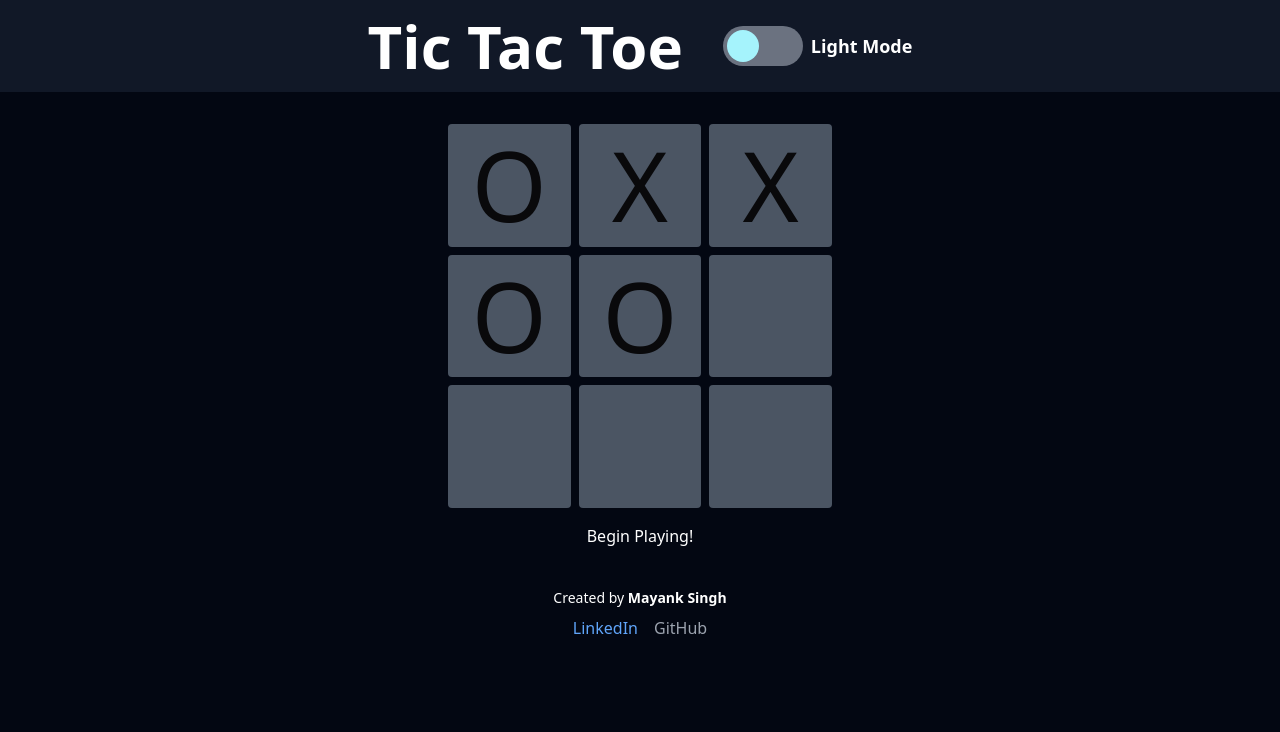
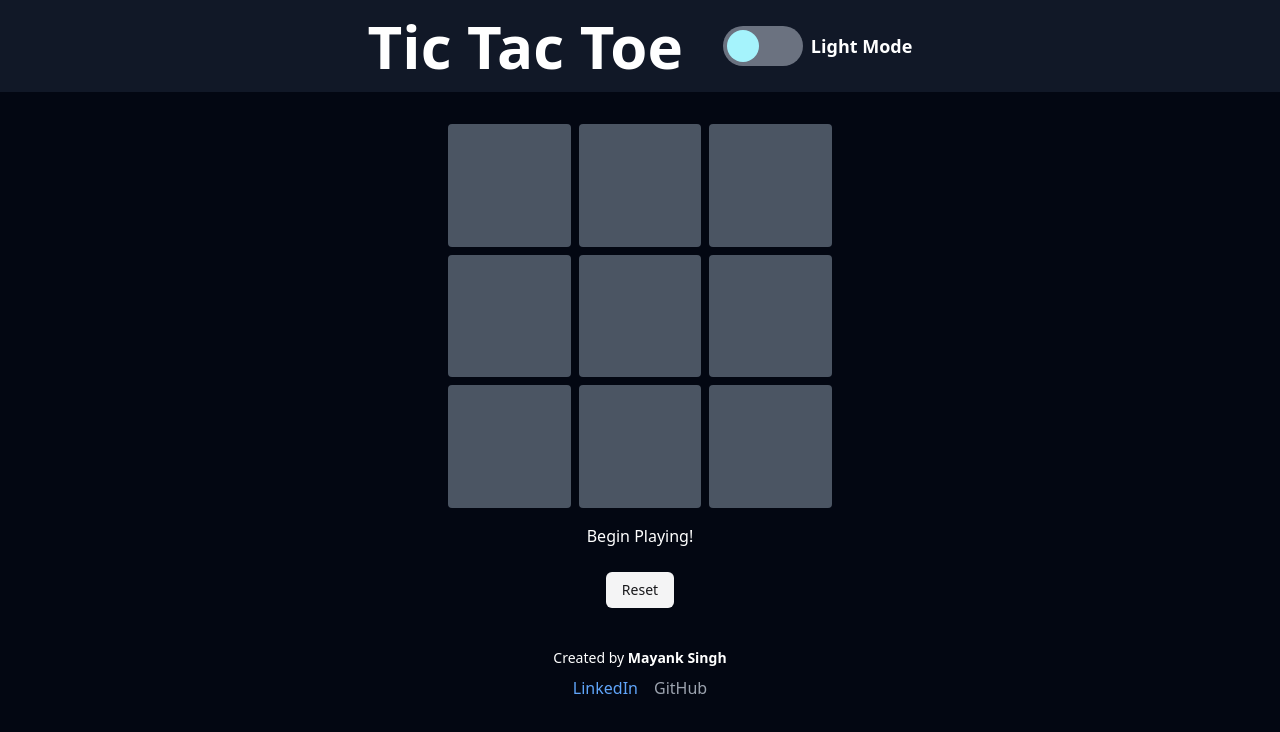
Before and after one commit to ThakurMayank7/Tic-Tac-Toe-Next, a Next.js app: page / in a window 1280 px wide. Shown: the top 732 px of the page. Built offline with nearby package versions, Linux system fonts and the light colour scheme.

Commit message:
completed

```diff
--- a/app/page.tsx
+++ b/app/page.tsx
@@ -1,29 +1,27 @@
-'use client';
+"use client";
 
 import Footer from "@/components/Footer";
 import Header from "@/components/Header";
 import PlayGround from "@/components/PlayGround";
 import { useState } from "react";
 
+export default function Home() {
+  const [darkMode, changeDarkMode] = useState(true);
 
-export default function Home() {
-
-  const [darkMode,changeDarkMode]=useState(true);
-
-  const handleChange=()=>{
+  const handleChange = () => {
     changeDarkMode(!darkMode);
-  }
+  };
 
   return (
-    <div className={`${darkMode?"bg-gray-950":""} h-screen`}>
-      <Header darkMode={darkMode} changeDark={handleChange}/>
+    <div className={`${darkMode ? "bg-gray-950" : ""} h-screen`}>
+      <Header darkMode={darkMode} changeDark={handleChange} />
 
-        <div className={`${darkMode?"bg-gray-950":""}`}>
-    <br />
-        </div>
+      <div className={`${darkMode ? "bg-gray-950" : ""}`}>
+        <br />
+      </div>
 
-        <PlayGround darkM={darkMode}/>
-        <Footer darkmode={darkMode}/>
+      <PlayGround darkM={darkMode} />
+      <Footer darkmode={darkMode} />
     </div>
   );
 }
--- a/components/Grid.tsx
+++ b/components/Grid.tsx
@@ -1,34 +1,83 @@
-'use client';
+"use client";
 
-import GridBlock from './ui/GridBlock'
+import GridBlock from "./ui/GridBlock";
 
 type GridProps = {
-    darkmode: boolean;
-    grid:string[];
-    clickBlock:(block:number)=>void;
+  darkmode: boolean;
+  grid: string[];
+  clickBlock: (block: number) => void;
+};
+
+function Grid({ darkmode, grid, clickBlock }: GridProps) {
+  const clickedBlock = (gridId: number) => {
+    clickBlock(gridId);
   };
 
-function Grid({darkmode,grid,clickBlock}:GridProps) {
-
-    const clickedBlock=(gridId:number)=>{
-        clickBlock(gridId);
-    }
-
   return (
-    <div id="Banner" className={`flex justify-center items-center p-2 ${darkmode?"bg-gray-950":""}`}>
-            <div id="board" className="grid grid-cols-3 aspect-square h-96 gap-2">
-                <GridBlock gridId={1} darkM={darkmode} text={grid[0]} click={clickedBlock}/>
-                <GridBlock gridId={2} darkM={darkmode} text={grid[1]} click={clickedBlock}/>
-                <GridBlock gridId={3} darkM={darkmode} text={grid[2]} click={clickedBlock}/>
-                <GridBlock gridId={4} darkM={darkmode} text={grid[3]} click={clickedBlock}/>
-                <GridBlock gridId={5} darkM={darkmode} text={grid[4]} click={clickedBlock}/>
-                <GridBlock gridId={6} darkM={darkmode} text={grid[5]} click={clickedBlock}/>
-                <GridBlock gridId={7} darkM={darkmode} text={grid[6]} click={clickedBlock}/>
-                <GridBlock gridId={8} darkM={darkmode} text={grid[7]} click={clickedBlock}/>
-                <GridBlock gridId={9} darkM={darkmode} text={grid[8]} click={clickedBlock}/>
-            </div>
-        </div>
-  )
+    <div
+      id="Banner"
+      className={`flex justify-center items-center p-2 ${
+        darkmode ? "bg-gray-950" : ""
+      }`}
+    >
+      <div id="board" className="grid grid-cols-3 aspect-square h-96 gap-2">
+        <GridBlock
+          gridId={1}
+          darkM={darkmode}
+          text={grid[0]}
+          click={clickedBlock}
+        />
+        <GridBlock
+          gridId={2}
+          darkM={darkmode}
+          text={grid[1]}
+          click={clickedBlock}
+        />
+        <GridBlock
+          gridId={3}
+          darkM={darkmode}
+          text={grid[2]}
+          click={clickedBlock}
+        />
+        <GridBlock
+          gridId={4}
+          darkM={darkmode}
+          text={grid[3]}
+          click={clickedBlock}
+        />
+        <GridBlock
+          gridId={5}
+          darkM={darkmode}
+          text={grid[4]}
+          click={clickedBlock}
+        />
+        <GridBlock
+          gridId={6}
+          darkM={darkmode}
+          text={grid[5]}
+          click={clickedBlock}
+        />
+        <GridBlock
+          gridId={7}
+          darkM={darkmode}
+          text={grid[6]}
+          click={clickedBlock}
+        />
+        <GridBlock
+          gridId={8}
+          darkM={darkmode}
+          text={grid[7]}
+          click={clickedBlock}
+        />
+        <GridBlock
+          gridId={9}
+          darkM={darkmode}
+          text={grid[8]}
+          click={clickedBlock}
+        />
+      </div>
+    </div>
+  );
 }
 
-export default Grid
+export default Grid;
--- a/components/PlayGround.tsx
+++ b/components/PlayGround.tsx
@@ -1,52 +1,90 @@
-'use client';
+"use client";
 
-import Grid from './Grid'
-import React, { useState } from 'react'
+import checkWin from "@/lib/checkWin";
+import Grid from "./Grid";
+import React, { useState } from "react";
+import { Button } from "@/components/ui/button";
 
 type PlayGroundProps = {
   darkM: boolean;
 };
 
-function PlayGround({darkM}:PlayGroundProps) {
+function PlayGround({ darkM }: PlayGroundProps) {
+  const [gameState, setGameState] = useState(true);
 
-    const [status,setStatus] =useState("Begin Playing!");
+  const [status, setStatus] = useState("Begin Playing!");
 
+  //true->X false->O
+  const [turn, setTurn] = useState(true);
 
-    const [grid,setGrid]=useState<string[]>(["O","X","X","O","O","","","",""]);
+  const [grid, setGrid] = useState<string[]>([
+    "",
+    "",
+    "",
+    "",
+    "",
+    "",
+    "",
+    "",
+    "",
+  ]);
 
-    const [clicked,updateClicked]=useState();
+  const [clicked, updateClicked] = useState();
 
-    const clicking=(block:number)=>{
+  const reset = () => {
+    setStatus("Begin Playing!");
+    setTurn(turn);
+    setGrid(["", "", "", "", "", "", "", "", ""]);
+    setGameState(true);
+  };
 
+  const clicking = (block: number) => {
     //  block contains the block that was clicked (block-1)
 
     // check if place is empty
-        if(grid[block-1]=="")
-        {
-            console.log("empty");
-            //check if chance is valid
 
+    if (grid[block - 1] == "" && gameState) {
+      //perform chance
 
+      let a = grid;
 
+      if (turn) {
+        a[block - 1] = "X";
+      } else {
+        a[block - 1] = "O";
       }
 
+      setGrid(a);
 
-        //perform chance
+      setStatus(!turn ? "It's X's Turn" : "It's O's Turn");
+      setTurn(!turn);
 
       //check win
+      if (checkWin(grid)) {
+        setGameState(false);
 
-
+        setStatus(turn ? "X has Won!" : "O has Won!");
       }
+    }
+  };
 
   return (
     <>
-    <Grid darkmode={darkM} grid={grid} clickBlock={clicking}/>
-    <div className={`${darkM?"bg-gray-950 text-white":""} text-center pb-10 pt-2`}>
-
+      <Grid darkmode={darkM} grid={grid} clickBlock={clicking} />
+      <div
+        className={`${
+          darkM ? "bg-gray-950 text-white" : ""
+        } text-center pb-10 pt-2`}
+      >
         <span>{status}</span>
+        <br />
+        <br />
+        <Button variant={`${darkM ? "secondary" : "default"}`} onClick={reset}>
+          Reset
+        </Button>
       </div>
     </>
-  )
+  );
 }
 
-export default PlayGround
+export default PlayGround;
--- a/components/ui/GridBlock.tsx
+++ b/components/ui/GridBlock.tsx
@@ -1,21 +1,29 @@
-'use client';
+"use client";
 
-import React from 'react'
+import React from "react";
 
 type GridBlockProps = {
-    darkM: boolean;
-    gridId: number;
-    click:(id:number)=>void;
-    text:string;
+  darkM: boolean;
+  gridId: number;
+  click: (id: number) => void;
+  text: string;
+};
+
+function GridBlock({ darkM, gridId, click, text }: GridBlockProps) {
+  const func = () => {
+    click(gridId);
   };
-
-function GridBlock({darkM,gridId,click,text}:GridBlockProps) {
-    const func=()=>{
-        click(gridId);
-    }
   return (
-    <div className={`${darkM?"bg-gray-600":"bg-teal-300"} rounded aspect-square flex items-center justify-center max-h-32 hover:${darkM?"bg-black":"bg-teal-800"} text-8xl cursor-pointer`} onClick={func}>{text}</div>
-  )
+    <div
+      className={`${
+        darkM ? "bg-gray-600" : "bg-teal-300"
+      } rounded aspect-square flex items-center justify-center max-h-32
+        hover:${darkM ? "bg-black" : "bg-teal-700"} text-8xl cursor-pointer`}
+      onClick={func}
+    >
+      {text}
+    </div>
+  );
 }
 
-export default GridBlock
+export default GridBlock;
--- /dev/null
+++ b/components/ui/button.tsx
@@ -0,0 +1,57 @@
+import * as React from "react"
+import { Slot } from "@radix-ui/react-slot"
+import { cva, type VariantProps } from "class-variance-authority"
+
+import { cn } from "@/lib/utils"
+
+const buttonVariants = cva(
+  "inline-flex items-center justify-center gap-2 whitespace-nowrap rounded-md text-sm font-medium transition-colors focus-visible:outline-none focus-visible:ring-1 focus-visible:ring-ring disabled:pointer-events-none disabled:opacity-50 [&_svg]:pointer-events-none [&_svg]:size-4 [&_svg]:shrink-0",
+  {
+    variants: {
+      variant: {
+        default:
+          "bg-primary text-primary-foreground shadow hover:bg-primary/90",
+        destructive:
+          "bg-destructive text-destructive-foreground shadow-sm hover:bg-destructive/90",
+        outline:
+          "border border-input bg-background shadow-sm hover:bg-accent hover:text-accent-foreground",
+        secondary:
+          "bg-secondary text-secondary-foreground shadow-sm hover:bg-secondary/80",
+        ghost: "hover:bg-accent hover:text-accent-foreground",
+        link: "text-primary underline-offset-4 hover:underline",
+      },
+      size: {
+        default: "h-9 px-4 py-2",
+        sm: "h-8 rounded-md px-3 text-xs",
+        lg: "h-10 rounded-md px-8",
+        icon: "h-9 w-9",
+      },
+    },
+    defaultVariants: {
+      variant: "default",
+      size: "default",
+    },
+  }
+)
+
+export interface ButtonProps
+  extends React.ButtonHTMLAttributes<HTMLButtonElement>,
+    VariantProps<typeof buttonVariants> {
+  asChild?: boolean
+}
+
+const Button = React.forwardRef<HTMLButtonElement, ButtonProps>(
+  ({ className, variant, size, asChild = false, ...props }, ref) => {
+    const Comp = asChild ? Slot : "button"
+    return (
+      <Comp
+        className={cn(buttonVariants({ variant, size, className }))}
+        ref={ref}
+        {...props}
+      />
+    )
+  }
+)
+Button.displayName = "Button"
+
+export { Button, buttonVariants }
--- /dev/null
+++ b/lib/checkWin.tsx
@@ -0,0 +1,27 @@
+function checkWin(array: string[]) {
+  //  8 number of combinations
+  const combinations: number[][] = [
+    [1, 2, 3],
+    [4, 5, 6],
+    [7, 8, 9],
+    [1, 4, 7],
+    [2, 5, 8],
+    [3, 6, 9],
+    [1, 5, 9],
+    [3, 5, 7],
+  ];
+
+  for (let i = 0; i < 8; i++) {
+    if (
+      array[combinations[i][0] - 1] === array[combinations[i][1] - 1] &&
+      array[combinations[i][0] - 1] === array[combinations[i][2] - 1] &&
+      array[combinations[i][0] - 1] !== ""
+    ) {
+      // console.log("winnnnnn!!!!!!!!");
+      return true;
+    }
+  }
+  return false;
+}
+
+export default checkWin;
--- a/package.json
+++ b/package.json
@@ -9,6 +9,7 @@
     "lint": "next lint"
   },
   "dependencies": {
+    "@radix-ui/react-slot": "^1.1.0",
     "@radix-ui/react-switch": "^1.1.1",
     "class-variance-authority": "^0.7.0",
     "clsx": "^2.1.1",
```
Also changed, not shown: components/Footer.tsx (+18 -8 lines), components/Header.tsx (+19 -21 lines), components/ui/Toggle.tsx (+18 -7 lines), 1 other file (tests, documents, lock files or other folders). Lines whose indentation alone changed are shown as unchanged.
